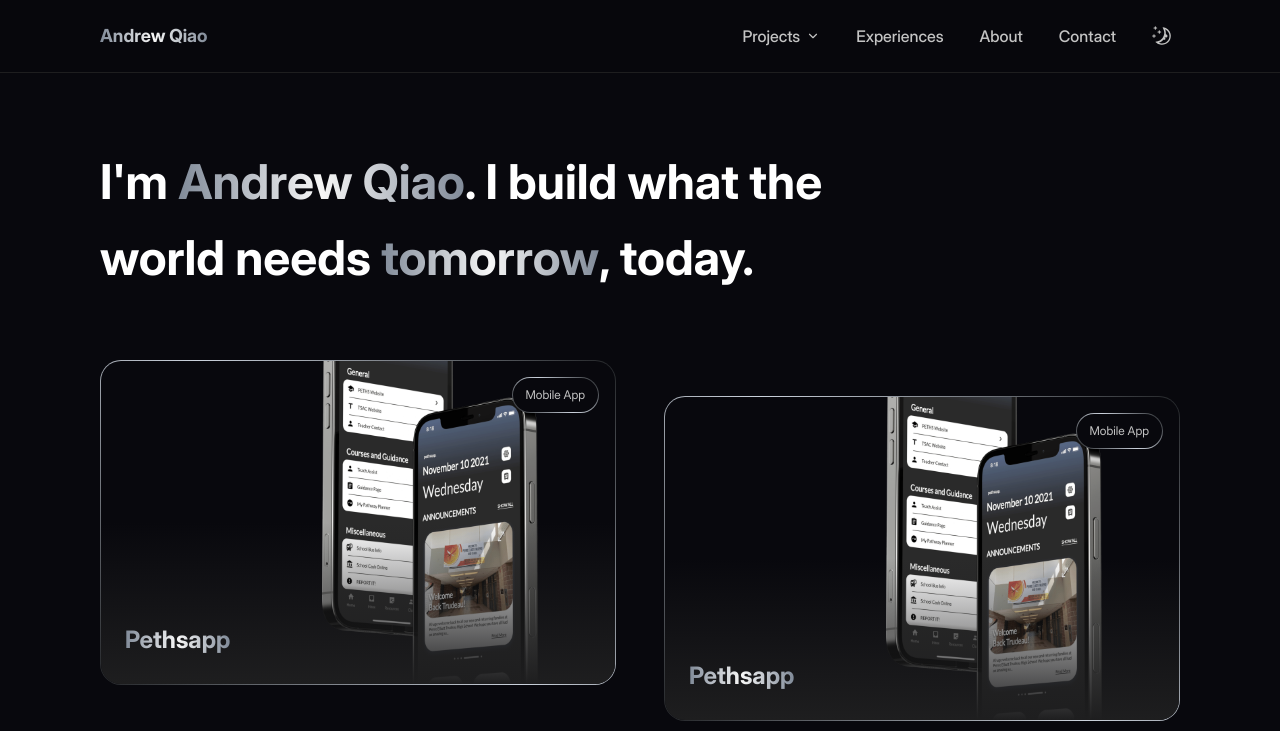
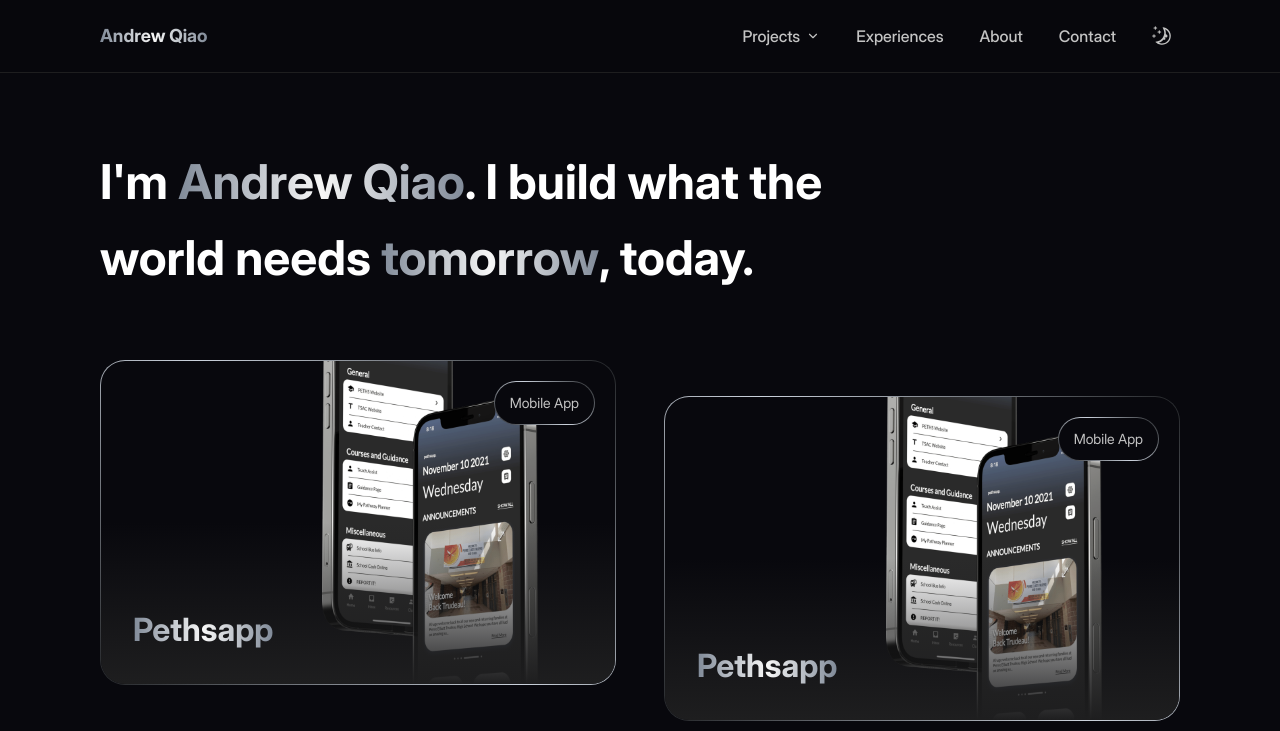
Before and after one commit to qiaoandrew/andrewqiao.com, a Next.js app: page / in a window 1280 px wide. Shown: the top 731 px of the page. Built offline with nearby package versions, Linux system fonts and the light colour scheme.

Commit message:
projects section responsiveness

```diff
--- a/src/components/elements/ProjectCard.tsx
+++ b/src/components/elements/ProjectCard.tsx
@@ -1,8 +1,7 @@
-import type { StaticImageData } from 'next/image';
-import GradientBorder from '../ui/GradientBorder';
-import GradientText from '../typography/GradientText';
-import { Badge } from '../ui/Badge';
-import Image from 'next/image';
+import Image, { type StaticImageData } from 'next/image';
+import { Badge } from '@/components/ui/Badge';
+import GradientBorder from '@/components/ui/GradientBorder';
+import GradientText from '@/components/typography/GradientText';
 
 type ProjectCardProps = {
   id: string;
@@ -18,19 +17,21 @@ export default function ProjectCard({
   mockup,
 }: ProjectCardProps) {
   return (
-    <GradientBorder borderRadius="rounded-[21px] md:even:translate-y-9">
-      <div className="relative aspect-[35/22] overflow-hidden rounded-5 bg-background">
+    <GradientBorder borderRadius="rounded-[21px] xs:rounded-[25px] md:rounded-[21px] md:even:translate-y-9 xl:rounded-[25px]">
+      <div className="relative aspect-[35/22] overflow-hidden rounded-5 bg-background xs:rounded-6 md:rounded-5 xl:rounded-6">
         <Image
           src={mockup}
           alt={`${title} mockup`}
           className="absolute right-[15%] top-1/2 w-[42%] -translate-y-1/2"
         />
         <div className="absolute inset-0 bg-light-card-bottom-gradient dark:bg-dark-card-bottom-gradient" />
-        <h3 className="absolute bottom-6 left-6 font-display text-6 font-bold">
+        <h3 className="absolute bottom-6 left-6 font-display text-6 font-bold xs:bottom-8 xs:left-8 xs:text-8 md:bottom-6 md:left-6 md:text-6 xl:bottom-8 xl:left-8 xl:text-8">
           <GradientText>{title}</GradientText>
         </h3>
-        <GradientBorder borderRadius="rounded-full absolute right-4 top-4">
-          <Badge className="font-display">{type}</Badge>
+        <GradientBorder borderRadius="rounded-full absolute right-4 top-4 xs:top-5 xs:right-5 md:top-4 md:right-4 xl:top-5 xl:right-5">
+          <Badge className="font-display xs:px-3.5 xs:py-2 xs:text-3.5 md:px-3 md:py-1.5 md:text-3 xl:px-3.5 xl:py-2 xl:text-3.5">
+            {type}
+          </Badge>
         </GradientBorder>
       </div>
     </GradientBorder>
--- a/src/components/sections/Hero.tsx
+++ b/src/components/sections/Hero.tsx
@@ -2,7 +2,7 @@ import GradientText from '../typography/GradientText';
 
 export default function Hero() {
   return (
-    <section className="container mb-9 xs:mb-12 lg:mb-16">
+    <section className="container mb-9 md:mb-12 xl:mb-16">
       <h1 className="max-w-[350px] font-display text-7 font-bold xs:max-w-[460px] xs:text-9 xs:leading-[56px] sm:max-w-[550px] lg:max-w-[742px] lg:text-12 lg:leading-[76px]">
         I&apos;m <GradientText>Andrew Qiao</GradientText>. I build what the
         world needs <GradientText>tomorrow</GradientText>, today.
```
